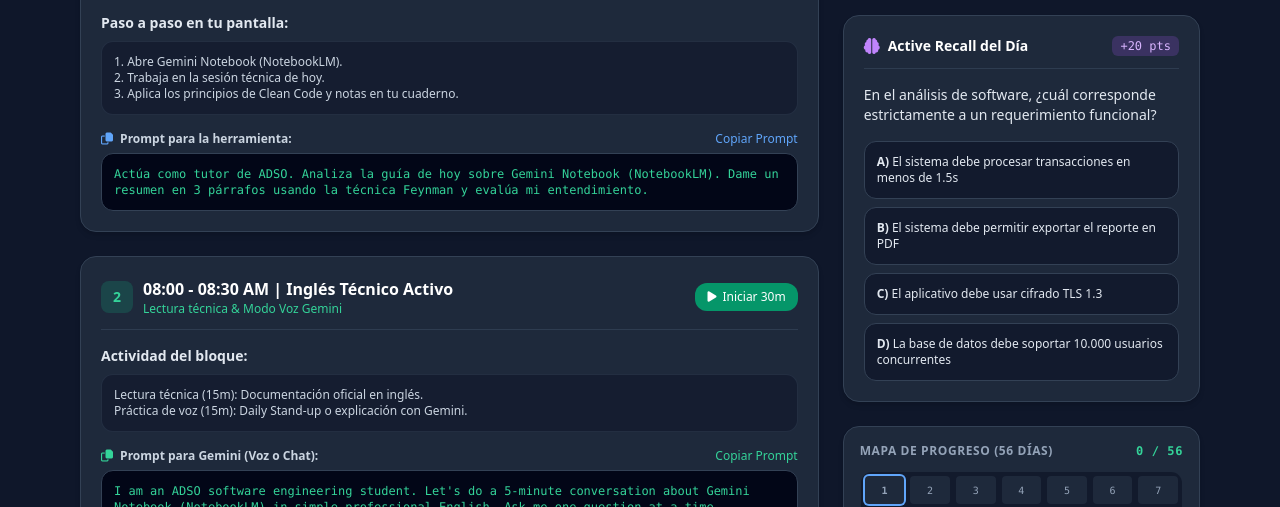
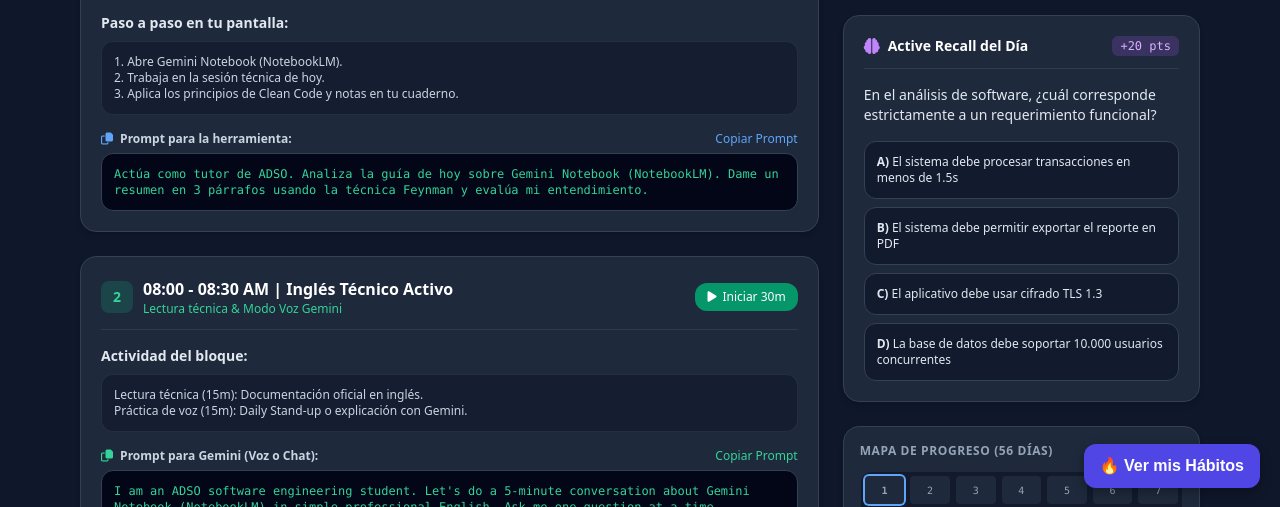
Before and after one commit to laprimercolmena-afk/adso-tracker, a plain HTML site: page index.html in a window 1280 px wide. Shown: the part 292-799 px from the top of the page. Drawn offline with nearby package versions, Linux system fonts and the light colour scheme.

Commit message:
Add link to 'Ver mis Hábitos' in index.html

```diff
--- a/index.html
+++ b/index.html
@@ -634,5 +634,8 @@
     // Inicializar
     window.onload = loadState;
   </script>
+  <a href="habitos.html" style="position:fixed; bottom:20px; right:20px; background:#4f46e5; color:white; padding:10px 16px; border-radius:12px; text-decoration:none; font-family:sans-serif; font-weight:bold; box-shadow:0 4px 12px rgba(0,0,0,0.3); z-index:9999;">
+  🔥 Ver mis Hábitos
+</a>
 </body>
 </html>
```
